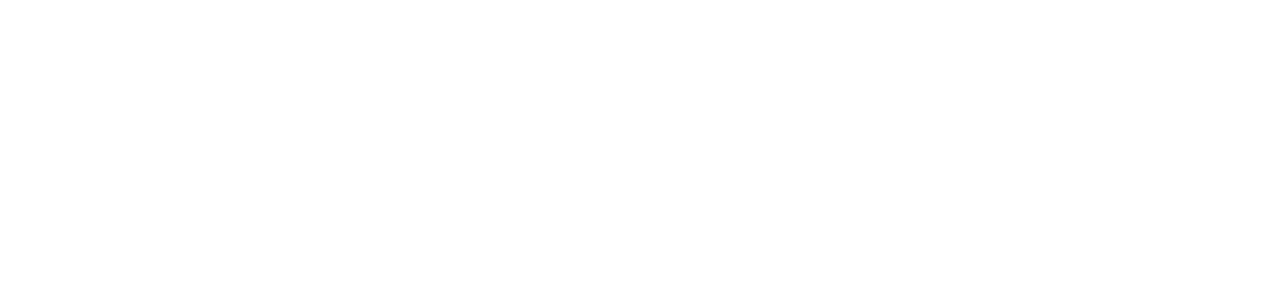
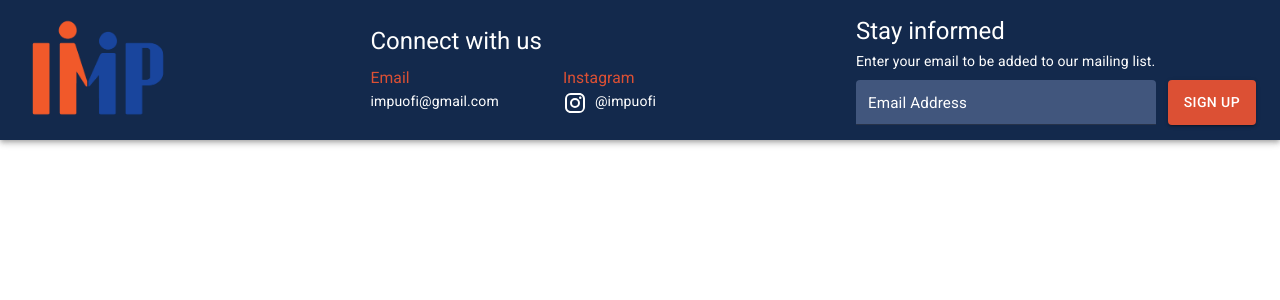
Before and after one commit to ngersich/imp, a React (Create React App) app: page /footer in a window 1280 px wide. Before the commit this address had no page. Shown: the top 300 px of the page. Built offline with nearby package versions, Linux system fonts and the light colour scheme.

Commit message:
updated footer

```diff
--- a/package.json
+++ b/package.json
@@ -12,6 +12,7 @@
     "@testing-library/jest-dom": "^5.16.5",
     "@testing-library/react": "^13.4.0",
     "@testing-library/user-event": "^13.5.0",
+    "axios": "^1.2.2",
     "react": "^18.2.0",
     "react-dom": "^18.2.0",
     "react-material-ui-carousel": "^3.4.2",
--- a/src/App.js
+++ b/src/App.js
@@ -9,9 +9,9 @@
 import Recognition from './Screens/Recognition';
 import Styles from './Screens/Styles';
 import SiteCards from './Components/SiteCard/SiteCards';
-import MasonryImageList from './Components/ImageGroup/MasonryImageList';
 import ImageGroup from './Components/ImageGroup/ImageGroup';
 import Gallery from './Screens/Gallery';
+import Footer from './Components/Footer/Footer';
 
 
 const theme = createTheme({
@@ -54,6 +54,7 @@
         <Route path='/sitecard' element={<SiteCards />} />
         <Route path='/images' element={<ImageGroup />} />
         <Route path='/gallery' element={<Gallery />} />
+        <Route path='/footer' element={<Footer />} />
       </Routes>
     </ThemeProvider>
   );
--- a/src/Components/Footer/Footer.js
+++ b/src/Components/Footer/Footer.js
@@ -1,16 +1,12 @@
-import React from "react";
-import AppBar from '@mui/material/AppBar';
-import Box from '@mui/material/Box';
-import Toolbar from '@mui/material/Toolbar';
-import Container from '@mui/material/Container';
-import Button from '@mui/material/Button';
-import {TextField} from "@mui/material";
+import React, { useState } from "react";
+import { AppBar, Box, Toolbar, Container, Button, TextField, Stack, Typography, Alert, Collapse, IconButton } from '@mui/material';
 import ImpLogo from './IMPLogo.png';
+import CloseIcon from '@mui/icons-material/Close';
 import { useNavigate } from "react-router-dom";
-import { Stack } from "@mui/system";
-import { Typography } from "@mui/material";
 import InstagramIcon from '@mui/icons-material/Instagram';
 import { makeStyles } from "@mui/styles";
+import axios from "axios";
+
 
 const useStyles = makeStyles((theme) => ({
     root: {
@@ -42,15 +38,60 @@
 function Footer(props) {
 
   const classes = useStyles();
+  let navigate = useNavigate();
 
-  let navigate = useNavigate();
+  const [email, setEmail] = useState("");
+  const [alertType, setAlertType] = useState("");
+  const [alertOpen, setAlertOpen] = useState(false);
+  const [alertText, setAlertText] = useState("");
+
+  const handleEmailChange = (event) => {
+    setEmail(event.target.value);
+  };
+
   const instagramUrl = "https://www.instagram.com/impuofi/";
   const handleInstagram = () => {
     window.open(instagramUrl, '_blank', 'noopener,noreferrer');
   };
 
+  const handleSignUp = () => {
+    axios.post('https://sheet.best/api/sheets/b89e1a2d-0124-4f12-b1ee-3ff8cb956a7e', {"email": email})
+    .then(response => {
+      setAlertOpen(true);
+      setAlertType("success");
+      setAlertText("Email was successfully added to our mailing list.");
+      setEmail("");
+    }).catch( e => {
+      setAlertOpen(true);
+      setAlertType("error");
+      setAlertText("There was an error processing your email. If the issue persists, please contact impuofi@gmail.com or check back later when applications open.")
+    })
+  };
+
+
   return (
     <Box sx={{height: 'maxHeight'}}>
+    <Collapse in={alertOpen}>
+        <Alert
+        severity={alertType}
+        variant="filled"
+        action={
+            <IconButton
+            aria-label="close"
+            color="inherit"
+            size="small"
+            onClick={() => {
+                setAlertOpen(false);
+            }}
+            >
+            <CloseIcon fontSize="inherit" />
+            </IconButton>
+        }
+        sx={{ mb: 2 }}
+        >
+        {alertText}
+        </Alert>
+    </Collapse>
     <AppBar position="static" sx={{display: {xs: 'none', md: 'flex'}}}>
        <Container maxWidth="xl" >
         <Toolbar disableGutters sx={{height: "140px"}}>
@@ -78,13 +119,13 @@
                 </Stack>
             </Stack>
           </Stack>
-          <Stack spacing={.5} >
+          <Stack spacing={.5} sx={{width: '400px'}} >
             <Typography variant="h5">Stay informed</Typography>
-            <Typography variant="body2">Enter your email to receive updates when applications open.</Typography>
+            <Typography variant="body2">Enter your email to be added to our mailing list.</Typography>
             <Box height="1px"></Box>
             <Stack direction="row" justifyContent="space-between">
-                <TextField variant="filled" label="Email Address" size="small" className={classes.root} sx={{width: "75%"}}  />
-                <Button color="secondary" variant="contained">Sign Up</Button>
+                <TextField variant="filled" label="Email Address" size="small" value={email} onChange={handleEmailChange} className={classes.root} sx={{width: "75%"}}  />
+                <Button color="secondary" variant="contained" onClick={handleSignUp}>Sign Up</Button>
             </Stack>
           </Stack>
           </Stack>
@@ -118,13 +159,13 @@
                 </Stack>
             </Stack>
 
-        <Stack alignItems="center" sx={{width: "95%", maxWidth: "500px"}} >
+        <Stack alignItems="center" sx={{width: '95%', maxWidth: "500px"}} >
             <Typography variant="h5" sx={{marginTop: "25px", marginBottom: "5px"}}>Stay informed</Typography>
-            <Typography variant="body2" textAlign="center">Enter your email to receive updates when applications open.</Typography>
+            <Typography variant="body2" textAlign="center" value={email} onChange={handleEmailChange} >Enter your email to be added to our mailing list.</Typography>
             <Box height="5px"></Box>
             <Stack direction="row" justifyContent="space-between" width="100%">
                 <TextField variant="filled" label="Email Address" size="small" className={classes.root} sx={{width: "100%"}}  />
-                <Button color="secondary" variant="contained" sx={{width: "120px", marginLeft: "15px"}}>Sign Up</Button>
+                <Button color="secondary" variant="contained" sx={{width: "120px", marginLeft: "15px"}} onClick={handleSignUp}>Sign Up</Button>
             </Stack>
         </Stack>
 
--- a/src/Screens/About/About.js
+++ b/src/Screens/About/About.js
@@ -1,12 +1,9 @@
 import React from "react";
 import Header from "../../Components/Header/Header";
-import { Typography, Box, Stack, Button, IconButton } from "@mui/material";
+import { Typography, Box, Stack, Button } from "@mui/material";
 import ImageGroup from "../../Components/ImageGroup/ImageGroup";
 import Footer from "../../Components/Footer/Footer";
-import AboutImage from '../../Components/ImageGroup/Images/About/IMG_0434.JPG';
 import ArrowForwardIosIcon from '@mui/icons-material/ArrowForwardIos';
-import InstagramIcon from '@mui/icons-material/Instagram';
-import MailOutlineIcon from '@mui/icons-material/MailOutline';
 import './About.css';
 import { useNavigate } from "react-router-dom";
 
@@ -18,8 +15,8 @@
         navigate("/join");
     };
 
-    const handleMissionNavigation = () => {
-        navigate("/mission");
+    const handleGalleryNavigation = () => {
+        navigate("/gallery");
     };
 
     return (
@@ -34,23 +31,29 @@
                             </Button>
                     </Stack>
 
-                    <Stack alignItems="center" display={{xs: 'flex', md: 'none'}}>
+                    <Stack alignItems="center" display={{xs: 'flex', md: 'flex', lg: 'none'}}>
                         <Typography variant="body1" >The Illini Mentor Program is a registered student organization at the University of Illinois. The program is a student-directed initiative to work closely with children in the Champaign-Urbana community by creating one-on-one mentoring relationships. IMP focuses on the academic, personal, and social development of our mentees while striving to integrate university life with the community. College students from Illinois meet with their "mentee" once a week at either Dr. William Elementary School, Thomas Paine Elementary School, or the Don Moyer Boys and Girls Club throughout the school year. It is not uncommon for mentor-mentee pairs to work together for multiple years! The bonds and relationships created in the Illini Mentor Program between our amazing mentors and mentees is truly very special!</Typography>
                         <Box sx={{height: '40px'}}></Box>
-                        <ImageGroup />
+                            <ImageGroup />
+                            <Button variant="outlined" sx={{marginTop: '20px'}}>See more</Button>
                     </Stack>
 
-                    <Stack direction="row" alignItems="center" spacing={5} display={{xs: 'none', md: 'flex'}}>
+                    <Stack direction="row" alignItems="center" spacing={5} display={{xs: 'none', md: 'none', lg: 'flex'}}>
                     <Typography variant="body1" sx={{width: '80%', fontSize: '1.2rem'}} >The Illini Mentor Program is a registered student organization at the University of Illinois. The program is a student-directed initiative to work closely with children in the Champaign-Urbana community by creating one-on-one mentoring relationships. IMP focuses on the academic, personal, and social development of our mentees while striving to integrate university life with the community. College students from Illinois meet with their "mentee" once a week at either Dr. William Elementary School, Thomas Paine Elementary School, or the Don Moyer Boys and Girls Club throughout the school year. It is not uncommon for mentor-mentee pairs to work together for multiple years! The bonds and relationships created in the Illini Mentor Program between our amazing mentors and mentees is truly very special!</Typography>
-                    <ImageGroup />
+                    <Stack alignItems="center" sx={{width: '100%'}} spacing={2}>
+                        <ImageGroup />
+                        <Button variant="outlined" onClick={handleGalleryNavigation}>See more</Button>
                     </Stack>
-                <Stack direction="row" justifyContent="space-around" alignItems="center" >
+
+                    </Stack>
+
+                 {/* <Stack direction="row" justifyContent="space-around" alignItems="center" >
                     <Button onClick={handleMissionNavigation} color="secondary" variant="contained" sx={{height: '70px', width: '200px', borderRadius: '10px', marginTop: '30px', marginBottom: '30px', fontSize: '1.2rem' }}>
                         Learn More
-                        {/* <ArrowForwardIosIcon sx={{width: '0.9rem', marginLeft: '10px' }} /> */}
+                        <ArrowForwardIosIcon sx={{width: '0.9rem', marginLeft: '10px' }} />
                     </Button>
 
-                </Stack>
+                </Stack> */}
             </Stack>
             <Box height={'100px'} />
             <Footer />
```
Also changed, not shown: 1 other file (tests, documents, lock files or other folders).
